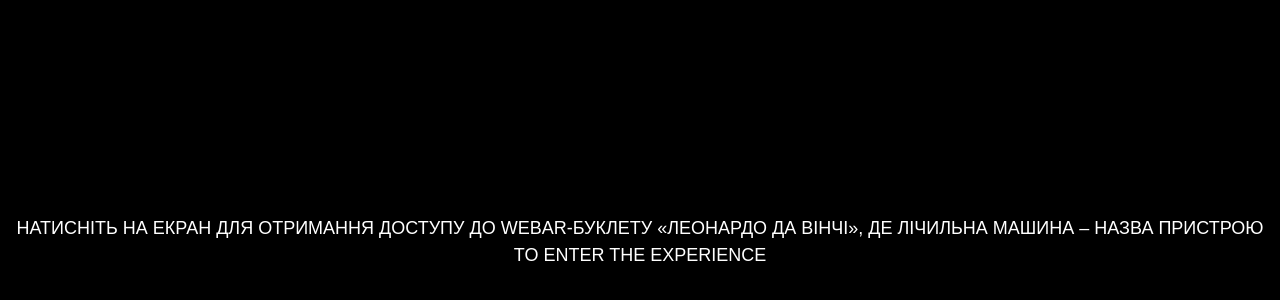
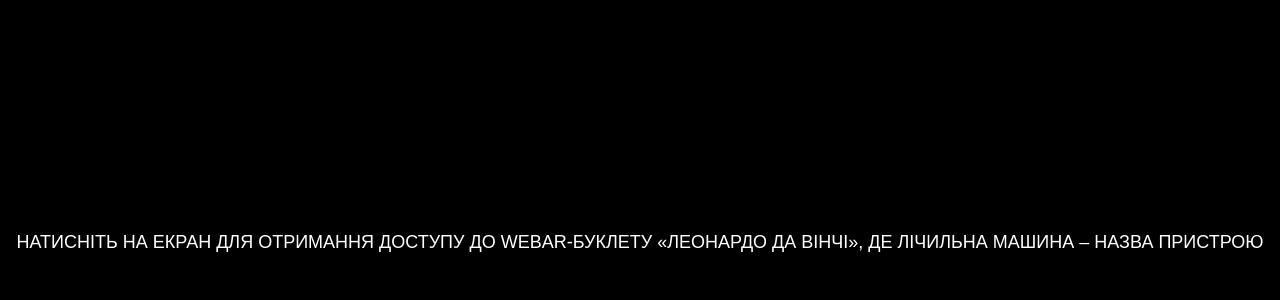
Before and after one commit to MarselaBiak/WebAR-Example, a plain HTML site: page index.html in a window 1280 px wide. Shown: the part 158-458 px from the top of the page. Drawn offline with nearby package versions, Linux system fonts and the light colour scheme.

Commit message:
Update index.html

```diff
--- a/index.html
+++ b/index.html
@@ -29,7 +29,7 @@
             ">
             Натисніть на екран для отримання доступу до WebAR-буклету «Леонардо да Вінчі», де лічильна машина – назва пристрою
             <br>
-            to enter the experience
+
         </div>
     </div>
 
```
